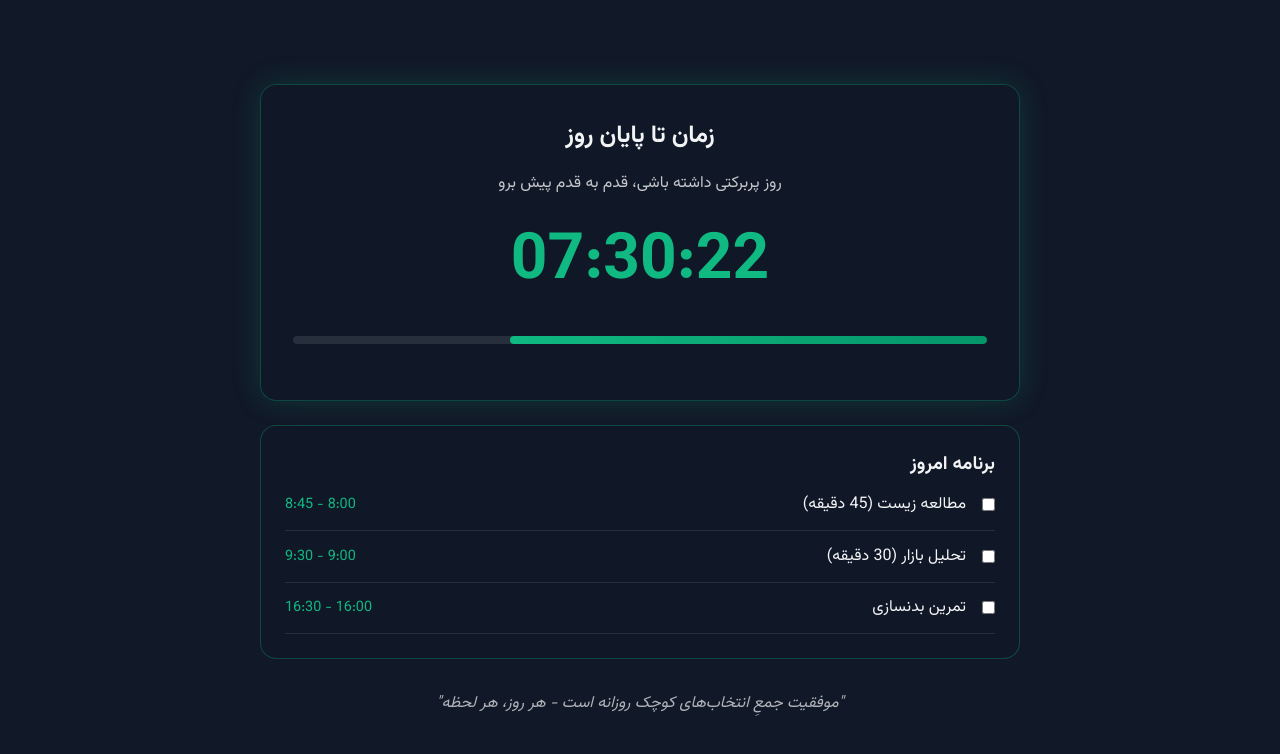
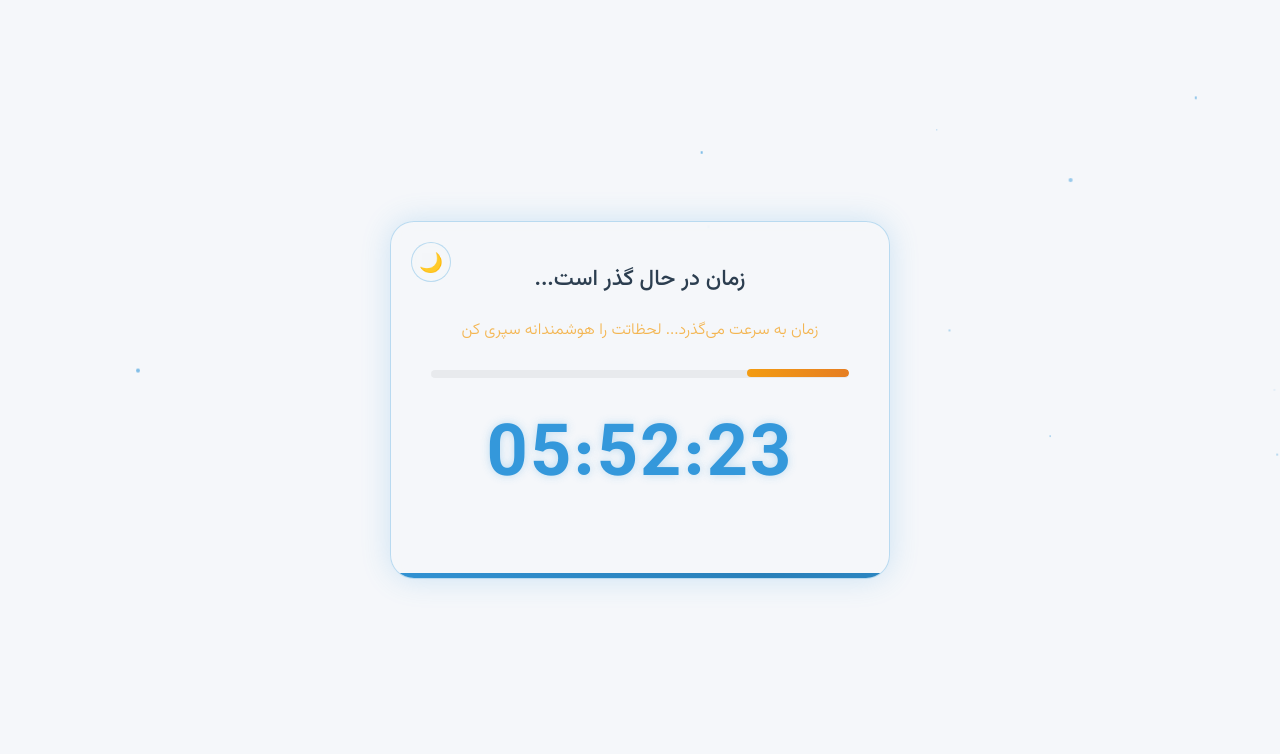
Before and after one commit to arashzidi/daily-timer, a plain HTML site: page index.html in a window 1280 px wide. Drawn offline with Linux system fonts and the light colour scheme.

Commit message:
Update index.html

```diff
--- a/index.html
+++ b/index.html
@@ -3,19 +3,32 @@
 <head>
   <meta charset="UTF-8" />
   <meta name="viewport" content="width=device-width, initial-scale=1.0" />
-  <title>تایمر هوشمند ارش | مدیریت زمان برای موفقیت</title>
+  <title>گذر زمان - هر لحظه ارزشمند است</title>
   <style>
     @import url('https://fonts.googleapis.com/css2?family=Vazirmatn:wght@100;300;400;500;700;900&display=swap');
 
+    /* تم شب (پیش‌فرض) */
     :root {
-      --primary-color: #10B981;
-      --dark-primary: #059669;
-      --warning-color: #EF4444;
-      --bg-color: #111827;
-      --text-color: #F3F4F6;
-      --glass-bg: rgba(17, 24, 39, 0.9);
-      --glass-border: rgba(16, 185, 129, 0.3);
-      --particle-color: #10B981;
+      --primary-color: #e6c229;
+      --dark-primary: #d4a017;
+      --warning-color: #e74c3c;
+      --bg-color: #1a1a2e;
+      --text-color: #f8f8f8;
+      --glass-bg: rgba(26, 26, 46, 0.85);
+      --glass-border: rgba(230, 194, 41, 0.3);
+      --particle-color: #e6c229;
+    }
+
+    /* تم روز */
+    .day-theme {
+      --primary-color: #3498db;
+      --dark-primary: #2980b9;
+      --warning-color: #e74c3c;
+      --bg-color: #f5f7fa;
+      --text-color: #2c3e50;
+      --glass-bg: rgba(245, 247, 250, 0.85);
+      --glass-border: rgba(52, 152, 219, 0.3);
+      --particle-color: #3498db;
     }
 
     * {
@@ -34,224 +47,348 @@
       color: var(--text-color);
       overflow: hidden;
       position: relative;
+      transition: all 0.5s ease;
     }
 
-    #timer-container {
-      width: 100%;
-      max-width: 800px;
-      padding: 20px;
+    /* افکت ذرات در حال حرکت */
+    .time-particle {
+      position: absolute;
+      width: 2px;
+      height: 2px;
+      background: var(--particle-color);
+      border-radius: 50%;
+      filter: blur(0.5px);
+      animation: float 15s linear infinite;
+      z-index: -1;
+      opacity: 0.6;
     }
 
     #timer {
       background: var(--glass-bg);
-      padding: 2rem;
-      border-radius: 1rem;
-      box-shadow: 0 0 30px rgba(16, 185, 129, 0.2);
+      padding: 2.5rem;
+      border-radius: 1.5rem;
+      box-shadow: 0 0 30px rgba(230, 194, 41, 0.2);
+      text-align: center;
       backdrop-filter: blur(10px);
       border: 1px solid var(--glass-border);
-      margin-bottom: 1.5rem;
+      width: 90%;
+      max-width: 500px;
+      position: relative;
+      overflow: hidden;
+      transition: all 0.3s ease;
+    }
+
+    .day-theme #timer {
+      box-shadow: 0 0 30px rgba(52, 152, 219, 0.2);
+    }
+
+    #timer:hover {
+      transform: scale(1.02);
+      box-shadow: 0 0 40px rgba(230, 194, 41, 0.3);
+    }
+
+    .day-theme #timer:hover {
+      box-shadow: 0 0 40px rgba(52, 152, 219, 0.3);
+    }
+
+    #timer::before {
+      content: '';
+      position: absolute;
+      bottom: 0;
+      left: 0;
+      width: 100%;
+      height: 5px;
+      background: linear-gradient(90deg, var(--primary-color), var(--dark-primary), var(--primary-color));
+      background-size: 200% 100%;
+      animation: gradient-flow 4s linear infinite;
     }
 
     #countdown {
-      font-size: 4rem;
+      font-size: 4.5rem;
+      margin: 1.5rem 0;
       font-weight: 700;
       color: var(--primary-color);
-      text-align: center;
-      margin: 1rem 0;
+      letter-spacing: 2px;
+      text-shadow: 0 0 10px rgba(230, 194, 41, 0.3);
       font-variant-numeric: tabular-nums;
     }
 
-    .timer-title {
-      font-size: 1.5rem;
-      text-align: center;
-      margin-bottom: 1rem;
-      color: var(--text-color);
+    .day-theme #countdown {
+      text-shadow: 0 0 10px rgba(52, 152, 219, 0.3);
     }
 
-    .motivation-text {
-      font-size: 1rem;
-      text-align: center;
-      margin: 1rem 0;
+    .timer-title {
+      font-size: 1.4rem;
+      margin-bottom: 1rem;
+      font-weight: 500;
       color: var(--text-color);
-      opacity: 0.8;
       line-height: 1.6;
     }
 
-    .progress-container {
+    .philosophy-text {
+      color: var(--text-color);
+      opacity: 0.8;
+      font-weight: 300;
+      margin: 1.2rem 0;
+      font-size: 1rem;
+      line-height: 1.8;
+      transition: all 0.3s ease;
+    }
+
+    .time-progress {
       width: 100%;
       height: 8px;
-      background: rgba(255,255,255,0.1);
+      background: rgba(0, 0, 0, 0.1);
       border-radius: 4px;
       margin: 1.5rem 0;
       overflow: hidden;
+    }
+
+    .day-theme .time-progress {
+      background: rgba(0, 0, 0, 0.05);
     }
 
     .progress-bar {
       height: 100%;
       background: linear-gradient(90deg, var(--primary-color), var(--dark-primary));
       border-radius: 4px;
-      transition: width 1s linear;
+      transition: width 1s linear, background 0.5s ease;
     }
 
-    .tasks-container {
+    /* دکمه تغییر تم */
+    .theme-toggle {
+      position: absolute;
+      top: 20px;
+      left: 20px;
       background: var(--glass-bg);
-      padding: 1.5rem;
-      border-radius: 1rem;
-      margin-top: 1.5rem;
+      border: none;
+      width: 40px;
+      height: 40px;
+      border-radius: 50%;
+      cursor: pointer;
+      display: flex;
+      align-items: center;
+      justify-content: center;
+      color: var(--text-color);
+      font-size: 1.2rem;
+      transition: all 0.3s ease;
+      backdrop-filter: blur(5px);
       border: 1px solid var(--glass-border);
     }
 
-    .task-item {
-      display: flex;
-      align-items: center;
-      padding: 0.8rem 0;
-      border-bottom: 1px solid rgba(255,255,255,0.1);
+    .theme-toggle:hover {
+      background: rgba(255, 255, 255, 0.25);
+      transform: rotate(30deg);
     }
 
-    .task-checkbox {
-      margin-left: 1rem;
+    /* انیمیشن‌ها */
+    @keyframes float {
+      0% { transform: translateY(0) translateX(0); opacity: 0; }
+      10% { opacity: 0.6; }
+      90% { opacity: 0.6; }
+      100% { transform: translateY(-100vh) translateX(20px); opacity: 0; }
     }
 
-    .task-label {
-      flex: 1;
+    @keyframes gradient-flow {
+      0% { background-position: 0% 50%; }
+      100% { background-position: 100% 50%; }
     }
 
-    .task-time {
-      color: var(--primary-color);
-      font-size: 0.9rem;
+    @keyframes pulse-soft {
+      0% { transform: scale(1); box-shadow: 0 0 30px rgba(230, 194, 41, 0.2); }
+      50% { transform: scale(1.02); box-shadow: 0 0 50px rgba(230, 194, 41, 0.4); }
+      100% { transform: scale(1); box-shadow: 0 0 30px rgba(230, 194, 41, 0.2); }
     }
 
-    .quote-container {
-      margin-top: 2rem;
-      text-align: center;
-      font-style: italic;
-      opacity: 0.7;
+    .day-theme #timer {
+      animation: pulse-soft-day 2s ease;
     }
 
+    @keyframes pulse-soft-day {
+      0% { transform: scale(1); box-shadow: 0 0 30px rgba(52, 152, 219, 0.2); }
+      50% { transform: scale(1.02); box-shadow: 0 0 50px rgba(52, 152, 219, 0.4); }
+      100% { transform: scale(1); box-shadow: 0 0 30px rgba(52, 152, 219, 0.2); }
+    }
+
+    @keyframes warning-pulse {
+      0% { text-shadow: 0 0 10px rgba(231, 76, 60, 0.3); }
+      50% { text-shadow: 0 0 20px rgba(231, 76, 60, 0.6); }
+      100% { text-shadow: 0 0 10px rgba(231, 76, 60, 0.3); }
+    }
+
+    /* ریسپانسیو */
     @media (max-width: 768px) {
-      #countdown {
-        font-size: 3rem;
+      #timer {
+        padding: 1.8rem;
       }
 
-      .timer-title {
-        font-size: 1.3rem;
+      #countdown {
+        font-size: 3.5rem;
       }
     }
   </style>
 </head>
 <body>
-  <div id="timer-container">
-    <div id="timer">
-      <h2 class="timer-title">زمان تا پایان روز</h2>
-      <p class="motivation-text">هر دقیقه ارزشمند است، از آن برای ساختن آینده‌ات استفاده کن</p>
-      <div id="countdown">00:00:00</div>
-      <div class="progress-container">
-        <div class="progress-bar" id="progress-bar"></div>
-      </div>
+  <div id="timer">
+    <button class="theme-toggle" id="themeToggle">🌙</button>
+    <h2 class="timer-title">زمان در حال گذر است...</h2>
+    <p class="philosophy-text" id="philosophy-text">هر ثانیه‌ای که می‌گذرد، فرصتی است که دیگر تکرار نمی‌شود</p>
+
+    <div class="time-progress">
+      <div class="progress-bar" id="progress-bar"></div>
     </div>
 
-    <div class="tasks-container">
-      <h3>برنامه امروز</h3>
-      <div class="task-item">
-        <input type="checkbox" class="task-checkbox" id="task1">
-        <label class="task-label" for="task1">مطالعه زیست (45 دقیقه)</label>
-        <span class="task-time">8:00 - 8:45</span>
-      </div>
-      <div class="task-item">
-        <input type="checkbox" class="task-checkbox" id="task2">
-        <label class="task-label" for="task2">تحلیل بازار (30 دقیقه)</label>
-        <span class="task-time">9:00 - 9:30</span>
-      </div>
-      <div class="task-item">
-        <input type="checkbox" class="task-checkbox" id="task3">
-        <label class="task-label" for="task3">تمرین بدنسازی</label>
-        <span class="task-time">16:00 - 16:30</span>
-      </div>
-    </div>
-
-    <div class="quote-container">
-      <p>"موفقیت جمعِ انتخاب‌های کوچک روزانه است - هر روز، هر لحظه"</p>
-    </div>
+    <h1 id="countdown">00:00:00</h1>
   </div>
 
   <script>
     // تنظیمات تایمر
-    const END_OF_DAY_HOUR = 23;
-    const END_OF_DAY_MINUTE = 59;
+    const TARGET_HOUR = 22;
+    const TARGET_MINUTE = 22;
+    const philosophyText = document.getElementById('philosophy-text');
+    const progressBar = document.getElementById('progress-bar');
+    const themeToggle = document.getElementById('themeToggle');
 
-    // عناصر DOM
-    const countdownElement = document.getElementById('countdown');
-    const progressBar = document.getElementById('progress-bar');
-    const motivationText = document.querySelector('.motivation-text');
+    // ایجاد ذرات شناور در پس‌زمینه
+    function createTimeParticles() {
+      const particle = document.createElement('div');
+      particle.className = 'time-particle';
+      particle.style.left = `${Math.random() * 100}%`;
+      particle.style.top = `${Math.random() * 100}%`;
+      particle.style.width = `${1 + Math.random() * 3}px`;
+      particle.style.height = particle.style.width;
+      particle.style.animationDuration = `${10 + Math.random() * 20}s`;
+      document.body.appendChild(particle);
 
-    // محاسبه زمان باقیمانده تا پایان روز
+      // حذف ذره بعد از اتمام انیمیشن
+      setTimeout(() => {
+        particle.remove();
+      }, 30000);
+    }
+
+    // تغییر تم بر اساس زمان ایران
+    function updateThemeByTime() {
+      const now = new Date();
+      const tehranOffset = 3.5 * 60 * 60 * 1000; // ایران UTC+3:30
+      const localOffset = now.getTimezoneOffset() * 60 * 1000;
+      const tehranNow = new Date(now.getTime() + localOffset + tehranOffset);
+      const hours = tehranNow.getHours();
+
+      // بین ساعت 6 صبح تا 6 عصر تم روز
+      if (hours >= 6 && hours < 18) {
+        document.body.classList.add('day-theme');
+        themeToggle.textContent = '🌙';
+      } else {
+        document.body.classList.remove('day-theme');
+        themeToggle.textContent = '☀️';
+      }
+    }
+
+    // تغییر تم دستی
+    themeToggle.addEventListener('click', () => {
+      document.body.classList.toggle('day-theme');
+      if (document.body.classList.contains('day-theme')) {
+        themeToggle.textContent = '🌙';
+        localStorage.setItem('themePreference', 'day');
+      } else {
+        themeToggle.textContent = '☀️';
+        localStorage.setItem('themePreference', 'night');
+      }
+    });
+
+    // بارگذاری تم ذخیره شده
+    function loadSavedTheme() {
+      const savedTheme = localStorage.getItem('themePreference');
+      if (savedTheme === 'day') {
+        document.body.classList.add('day-theme');
+        themeToggle.textContent = '🌙';
+      } else if (savedTheme === 'night') {
+        document.body.classList.remove('day-theme');
+        themeToggle.textContent = '☀️';
+      } else {
+        updateThemeByTime();
+      }
+    }
+
+    // محاسبه زمان باقیمانده تا 22:22 فردا
     function calculateRemainingTime() {
       const now = new Date();
       const tehranOffset = 3.5 * 60 * 60 * 1000; // ایران UTC+3:30
       const localOffset = now.getTimezoneOffset() * 60 * 1000;
       const tehranNow = new Date(now.getTime() + localOffset + tehranOffset);
 
-      // زمان پایان روز
-      const endOfDay = new Date(tehranNow);
-      endOfDay.setHours(END_OF_DAY_HOUR, END_OF_DAY_MINUTE, 59, 999);
+      // زمان هدف امروز
+      const targetTime = new Date(tehranNow);
+      targetTime.setHours(TARGET_HOUR, TARGET_MINUTE, 0, 0);
 
-      const diff = endOfDay - tehranNow;
+      // اگر زمان هدف گذشته، برای فردا تنظیم کن
+      if (tehranNow >= targetTime) {
+        targetTime.setDate(targetTime.getDate() + 1);
+      }
+
+      const diff = targetTime - tehranNow;
       const totalHours = 24;
       const remainingHours = diff / (1000 * 60 * 60);
-      const percent = 100 - (remainingHours / totalHours) * 100;
+      const percent = (remainingHours / totalHours) * 100;
 
       return { diff, percent };
     }
 
-    // به‌روزرسانی تایمر
+    // به‌روزرسانی نمایش تایمر
     function updateTimer() {
       const { diff, percent } = calculateRemainingTime();
 
       // به‌روزرسانی نوار پیشرفت
       progressBar.style.width = `${percent}%`;
 
-      // تغییر پیام انگیزشی بر اساس زمان باقیمانده
-      const hours = Math.floor(diff / (1000 * 60 * 60));
-      if(hours < 3) {
-        motivationText.textContent = "زمان کمی باقی است! از هر دقیقه نهایت استفاده را ببر";
-        motivationText.style.color = "var(--warning-color)";
-      } else if(hours < 6) {
-        motivationText.textContent = "هنوز فرصت داری، برنامه‌ات را ادامه بده";
-        motivationText.style.color = "var(--primary-color)";
+      // تغییر رنگ نوار پیشرفت در زمان کم
+      if(percent < 10) {
+        progressBar.style.background = 'linear-gradient(90deg, var(--warning-color), #c0392b)';
+        document.getElementById('countdown').style.animation = 'warning-pulse 1.5s infinite';
+        philosophyText.textContent = 'زمان در حال اتمام است! از لحظات باقیمانده نهایت استفاده را بکن';
+        philosophyText.style.color = 'rgba(231, 76, 60, 0.9)';
+      } else if(percent < 30) {
+        progressBar.style.background = 'linear-gradient(90deg, #f39c12, #e67e22)';
+        document.getElementById('countdown').style.animation = '';
+        philosophyText.textContent = 'زمان به سرعت می‌گذرد... لحظاتت را هوشمندانه سپری کن';
+        philosophyText.style.color = 'rgba(243, 156, 18, 0.9)';
       } else {
-        motivationText.textContent = "روز پربرکتی داشته باشی، قدم به قدم پیش برو";
-        motivationText.style.color = "var(--text-color)";
+        progressBar.style.background = 'linear-gradient(90deg, var(--primary-color), var(--dark-primary))';
+        document.getElementById('countdown').style.animation = '';
+        philosophyText.textContent = 'هر ثانیه‌ای که می‌گذرد، فرصتی است که دیگر تکرار نمی‌شود';
+        philosophyText.style.color = 'rgba(248, 248, 248, 0.8)';
       }
 
       // محاسبه ساعت، دقیقه و ثانیه
-      const hoursRemaining = Math.floor(diff / (1000 * 60 * 60));
+      const hours = Math.floor(diff / (1000 * 60 * 60));
       const minutes = Math.floor((diff % (1000 * 60 * 60)) / (1000 * 60));
       const seconds = Math.floor((diff % (1000 * 60)) / 1000);
 
-      // نمایش زمان
+      // نمایش با اعداد انگلیسی
       const format = num => String(num).padStart(2, '0');
-      countdownElement.textContent = `${format(hoursRemaining)}:${format(minutes)}:${format(seconds)}`;
+      document.getElementById('countdown').textContent = `${format(hours)}:${format(minutes)}:${format(seconds)}`;
+
+      // تأکید بصری روی گذر زمان
+      if(minutes % 30 === 0 && seconds === 0) {
+        const animationName = document.body.classList.contains('day-theme') ? 'pulse-soft-day' : 'pulse-soft';
+        document.getElementById('timer').style.animation = `${animationName} 2s ease`;
+        setTimeout(() => {
+          document.getElementById('timer').style.animation = '';
+        }, 2000);
+      }
     }
 
-    // راه‌اندازی تایمر
+    // مقداردهی اولیه
+    loadSavedTheme();
     updateTimer();
+    updateThemeByTime();
     setInterval(updateTimer, 1000);
 
-    // پیام‌های انگیزشی چرخشی
-    const motivationalMessages = [
-      "هر قدم کوچک، تو را به هدفت نزدیک‌تر می‌کند",
-      "تمرکز کن، امروز روز پیشرفت توست",
-      "اراده تو قوی‌تر از هر بهانه‌ای است",
-      "موفقیت از آن کسانی است که تسلیم نمی‌شوند",
-      "تو توانایی انجامش را داری، فقط ادامه بده"
-    ];
+    // بررسی تغییر تم هر ساعت
+    setInterval(updateThemeByTime, 3600000);
 
-    setInterval(() => {
-      if(Math.random() > 0.7) {
-        const randomIndex = Math.floor(Math.random() * motivationalMessages.length);
-        motivationText.textContent = motivationalMessages[randomIndex];
-      }
-    }, 30000);
+    // ایجاد ذرات زمان در پس‌زمینه
+    setInterval(createTimeParticles, 300);
   </script>
 </body>
 </html>
```
